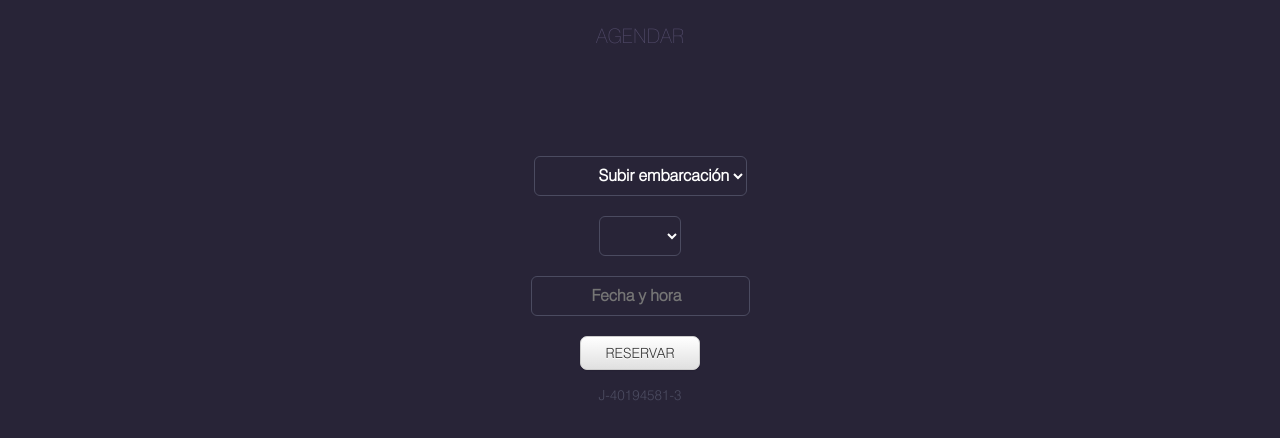
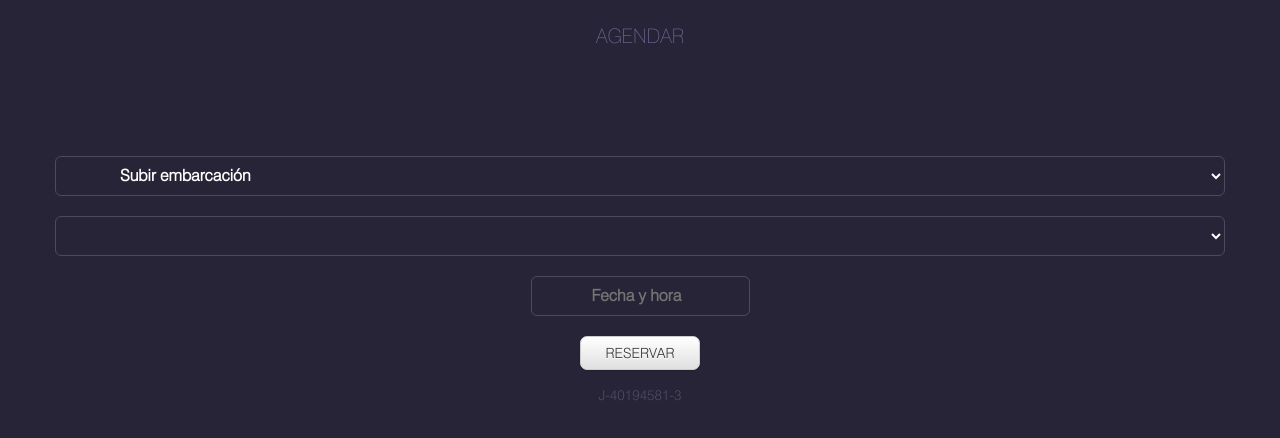
Before and after one commit to jacoboamn87/marina_html, a plain HTML site: page newschedule.html in a window 1280 px wide. Shown: the part 180-618 px from the top of the page. Drawn offline with Linux system fonts and the light colour scheme; a web font is replaced by a local one.

Commit message:
mejorado shcedule

```diff
--- a/css/main.css
+++ b/css/main.css
@@ -42,7 +42,7 @@ img#main-logo{
 	text-align: center;
 	margin-top: 25px;
 	margin-bottom: 25px;
-	color: #504968;
+	color: #746a96;
 	font-size: 20px;
 	font-family: Swiss ThBt;
 }
@@ -104,6 +104,10 @@ input:focus{
 	padding-top: 15px;
 }
 
+select{
+	text-align: white;
+	width: 100%;
+}
 
 
 
@@ -118,10 +122,10 @@ input:focus{
 }
 
 .cancel-schedule{
-	float: right;
 }
 
 .fecha-bote{
+		font-size: 0.7em;
 
 
 }
--- a/newschedule.html
+++ b/newschedule.html
@@ -25,8 +25,8 @@
 					<div id="inputs" class="input">
 						<div>
 							<select name="action" id="action">
-								<option value="IN"><i class="fa fa-arrow-up"></i>Subir embarcación</option>
-								<option value="OUT"><i class="fa fa-arrow-down"></i>Bajar embarcación</option>
+								<option value="IN"><span class=" glyphicon glyphicon-arrow-down"></span> Subir embarcación</option>
+								<option value="OUT"><span class=" glyphicon glyphicon-arrow-down"></span> Bajar embarcación</option>
 							</select>
 						</div>
 						<div>
```
Also changed, not shown: schedule.html (+2 -2 lines).
